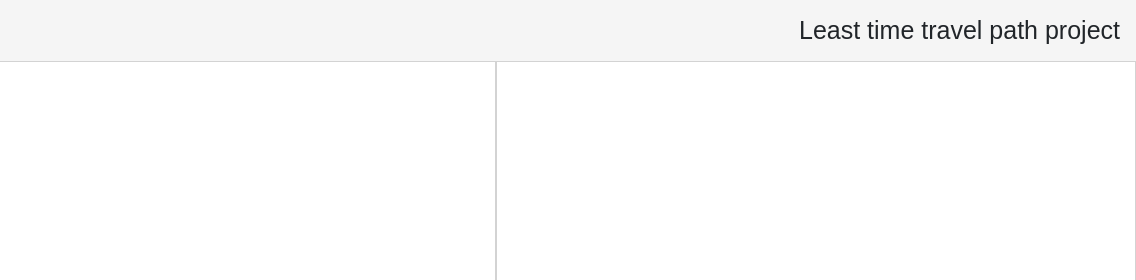
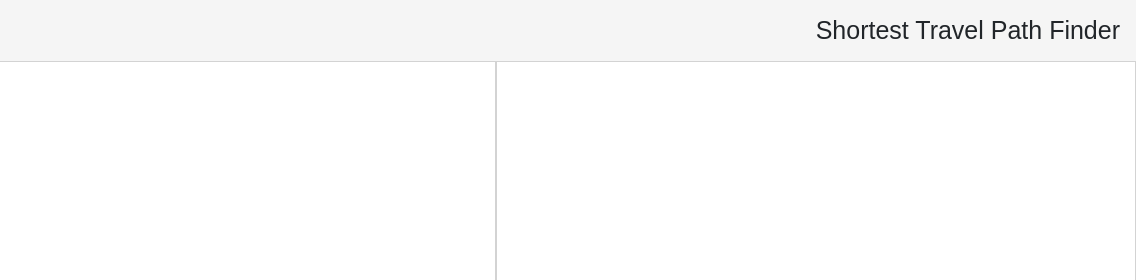
Before and after one commit to ashif88/Least-Time-Travel-Path-Finder, a plain HTML site: page index.html in a window 1280 px wide. Shown: the top 280 px of the page, 144-1280 px from the left. Drawn offline with nearby package versions, Linux system fonts and the light colour scheme.

Commit message:
Update index.html

```diff
--- a/index.html
+++ b/index.html
@@ -20,7 +20,7 @@
 
         <img src="images\plane.png" width="124" height="45" style="transform: scaleX(-1);"
             class="d-inline-block align-top" alt="Flight Image">
-        Least time travel path project
+        Shortest Travel Path Finder
 
     </nav>
     <!-- navbar close -->
```
